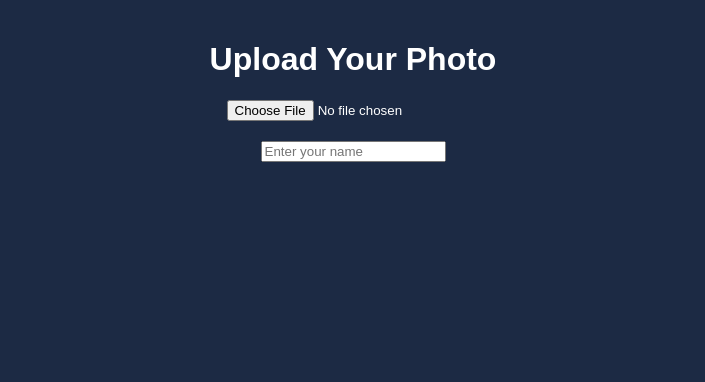
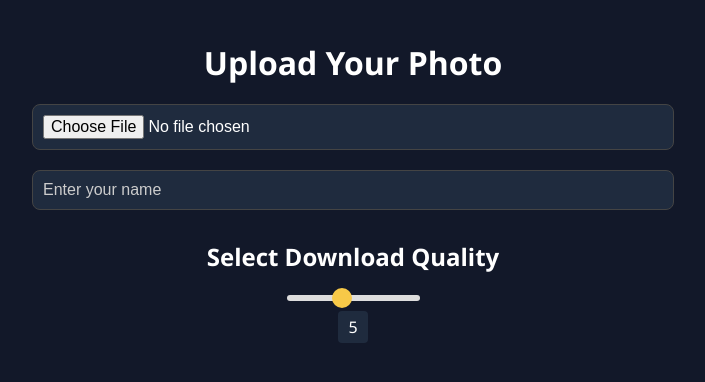
Before and after one commit to bhavin3206/selfie-final, a Flask app: page / in a window 1280 px wide. Shown: the top 382 px of the page, without its empty margins (287-992 px from the left). Run offline with Flask 3, Linux system fonts and the light colour scheme.

Commit message:
update css

```diff
--- a/templates/new.html
+++ b/templates/new.html
@@ -6,27 +6,46 @@
   <title>Photo Overlay Editor</title>
   <style>
     body {
-      font-family: Arial, sans-serif;
-      text-align: center;
+      font-family: 'Segoe UI', Tahoma, Geneva, Verdana, sans-serif;
       margin: 0;
       padding: 20px;
-      background: #1c2a44;
-      color: white;
+      background: #121829;
+      color: #fff;
+      display: flex;
+      flex-direction: column;
+      align-items: center;
     }
 
-    #photoInput {
-      margin: 20px auto;
-      display: block;
+    h1, h2 {
+      margin-bottom: 10px;
+    }
+
+    input[type="file"],
+    #userNameInput {
+      padding: 10px;
+      font-size: 16px;
+      margin: 10px 0;
+      border-radius: 8px;
+      border: 1px solid #444;
+      background-color: #1f2b3e;
+      color: white;
+      width: 50%;
+    }
+
+    input[type="text"]::placeholder {
+      color: #ccc;
     }
 
     #container {
       display: none;
       position: relative;
-      max-width: 50%;
+      max-width: 400px;
       width: 100%;
       aspect-ratio: 768 / 1365;
-      margin: auto;
+      margin: 20px auto;
       background: #000;
+      border: 2px solid #2a3a5c;
+      border-radius: 12px;
       overflow: hidden;
     }
 
@@ -121,14 +146,48 @@
       100% { transform: rotate(360deg); }
     }
 
+    .slider-container {
+      display: flex;
+      flex-direction: column;
+      align-items: center;
+      gap: 8px;
+      margin-top: 10px;
+    }
+
+    #qualityRange {
+      width: 100%;
+      max-width: 300px;
+      appearance: none;
+      height: 6px;
+      background: #ddd;
+      border-radius: 5px;
+      outline: none;
+    }
+
+    #qualityRange::-webkit-slider-thumb {
+      appearance: none;
+      width: 20px;
+      height: 20px;
+      border-radius: 50%;
+      background: #f7c948;
+      cursor: pointer;
+    }
+
+    #qualityValue {
+      font-size: 16px;
+      background-color: #1f2b3e;
+      padding: 5px 10px;
+      border-radius: 4px;
+    }
+
     @media screen and (max-width: 768px) {
       #container {
-        height: auto;
+        max-width: 100%;
         width: 100%;
-        max-width: 100%;
+        margin: 10px auto;
       }
 
-      #userName{
+      #userName {
         font-size: 16px;
         bottom: 9%;
       }
@@ -153,6 +210,13 @@
     </div>
     <div id="userName"></div>
   </div>
+
+  <h2>Select Download Quality</h2>
+  <div class="slider-container">
+    <input type="range" id="qualityRange" min="3" max="8" step="1" value="5" orient="vertical">
+    <div id="qualityValue">5</div>
+  </div>
+
   <button id="downloadBtn">Download</button>
   <div id="loader" style="display:none;">
     <div class="spinner"></div>
@@ -161,7 +225,12 @@
 
 
   <canvas id="finalCanvas" width="768" height="1365" style="display: none;"></canvas>
+<script>
+  document.getElementById('qualityRange').oninput = function() {
+  document.getElementById('qualityValue').textContent = this.value;
+};
 
+</script>
   <script>
     const photoInput = document.getElementById("photoInput");
     const userImage = document.getElementById("userImage");
```
Also changed, not shown: other parts of templates/new.html (+18 -14 lines). Lines whose indentation alone changed are shown as unchanged.
